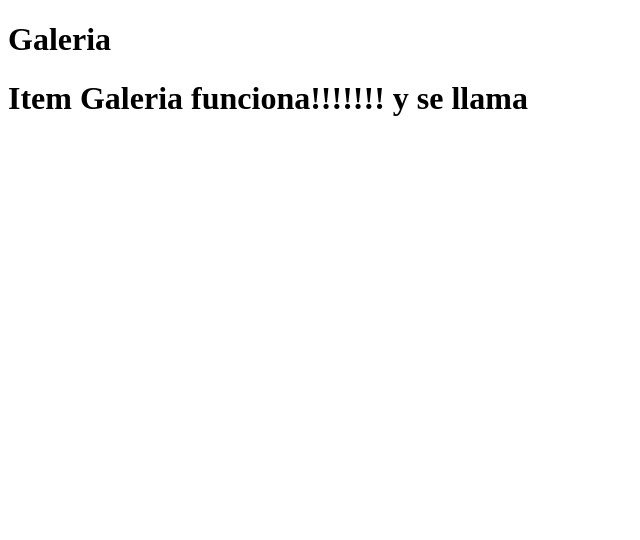
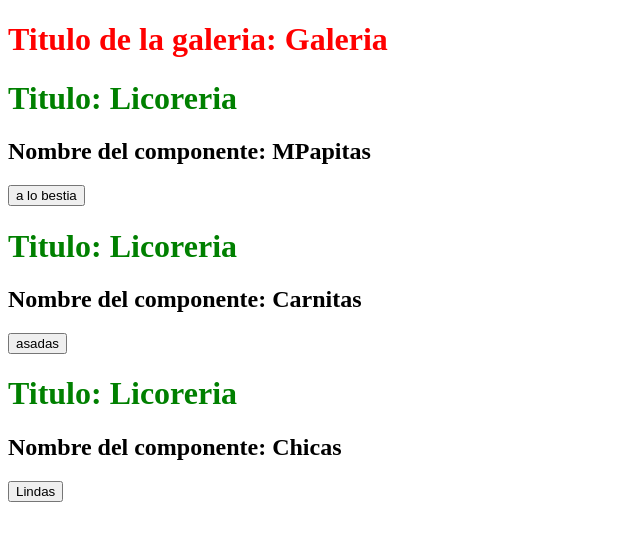
Before and after one commit to 2019-a-gr2-tecnologiaswebjavascript/js-Morales-Proa-o-Michael-Oswaldo, an Angular app in the folder Angular 01/Galeria/: page / in a window 1280 px wide. Shown: the top 540 px of the page, without its empty margins (0-640 px from the left). Built offline with nearby package versions, Linux system fonts and the light colour scheme.

Commit message:
actualizado rama desarrollo

```diff
--- a/Angular 01/Galeria/src/app/app.component.html
+++ b/Angular 01/Galeria/src/app/app.component.html
@@ -1,3 +1,15 @@
-<h1>Galeria</h1>
-<app-item-galeria>
+<h1 class = "rojo">Titulo de la galeria: {{title}}</h1>
+<app-item-galeria
+nombreItem="MPapitas"
+textoBoton="a lo bestia">
 </app-item-galeria>
+
+<app-item-galeria
+  nombreItem="Carnitas"
+  textoBoton="asadas">
+</app-item-galeria>
+
+<app-item-galeria
+  nombreItem="Chicas"
+textoBoton ="Lindas">
+</app-item-galeria>
--- a/Angular 01/Galeria/src/app/app.module.ts
+++ b/Angular 01/Galeria/src/app/app.module.ts
@@ -3,13 +3,11 @@ import { NgModule } from '@angular/core';
 
 import { AppRoutingModule } from './app-routing.module';
 import { AppComponent } from './app.component';
-import { GaleriaComponent } from './galeria/galeria.component';
 import { ItemGaleriaComponent } from './item-galeria/item-galeria.component';
 
 @NgModule({
   declarations: [
     AppComponent,
-    GaleriaComponent,
     ItemGaleriaComponent
   ],
   imports: [
--- a/Angular 01/Galeria/src/app/galeria/galeria.component.html
+++ /dev/null
@@ -1 +0,0 @@
-<h1>  Item Galeria Funciona!!!!</h1>
--- a/Angular 01/Galeria/src/app/galeria/galeria.component.ts
+++ /dev/null
@@ -1,15 +0,0 @@
-import { Component, OnInit } from '@angular/core';
-
-@Component({
-  selector: 'app-galeria',
-  templateUrl: './galeria.component.html',
-  styleUrls: ['./galeria.component.css']
-})
-export class GaleriaComponent implements OnInit {
-
-  constructor() { }
-
-  ngOnInit() {
-  }
-
-}
--- a/Angular 01/Galeria/src/app/item-galeria/item-galeria.component.css
+++ b/Angular 01/Galeria/src/app/item-galeria/item-galeria.component.css
@@ -0,0 +1,4 @@
+.rojo{
+
+  color:green;
+}
--- a/Angular 01/Galeria/src/app/item-galeria/item-galeria.component.html
+++ b/Angular 01/Galeria/src/app/item-galeria/item-galeria.component.html
@@ -1,3 +1,5 @@
-<h1>Item Galeria funciona!!!!!!!
+<h1 class="rojo">Titulo: {{title}}</h1>
 
-y se llama</h1>
+<h2> Nombre del componente: {{nombreItem}}</h2>
+
+<button (click)="alertar()">{{textoBoton}}</button>
--- a/Angular 01/Galeria/src/app/item-galeria/item-galeria.component.ts
+++ b/Angular 01/Galeria/src/app/item-galeria/item-galeria.component.ts
@@ -1,4 +1,4 @@
-import { Component, OnInit } from '@angular/core';
+import {Component, Input, OnInit} from '@angular/core';
 
 @Component({
   selector: 'app-item-galeria',
@@ -7,9 +7,55 @@ import { Component, OnInit } from '@angular/core';
 })
 export class ItemGaleriaComponent implements OnInit {
 
+  title  = 'Licoreria'
+@Input()
+nombreItem ;
+@Input()
+textoBoton;
   constructor() { }
 
   ngOnInit() {
   }
 
+  alertar(){
+
+    alert('Auxilio mijo: '+this.nombreItem);
+
+  }
+
 }
+
+
+
+
+
+class Usuario{
+
+
+@Input()
+
+  private nombre='Michael'
+
+
+  constructor(nombre){
+
+
+}
+metodoPublico(){
+
+
+
+}
+private metodoPrivado(){
+
+
+
+}
+protected metodoProtected(){
+
+
+
+}
+
+
+}
--- a/Angular 01/Galeria/src/styles.css
+++ b/Angular 01/Galeria/src/styles.css
@@ -1 +1,4 @@
 /* You can add global styles to this file, and also import other style files */
+.rojo{
+  color:red;
+}
```
Also changed, not shown: Angular 01/Galeria/src/app/galeria/galeria.component.css (deleted), 1 other file (tests, documents, lock files or other folders).
